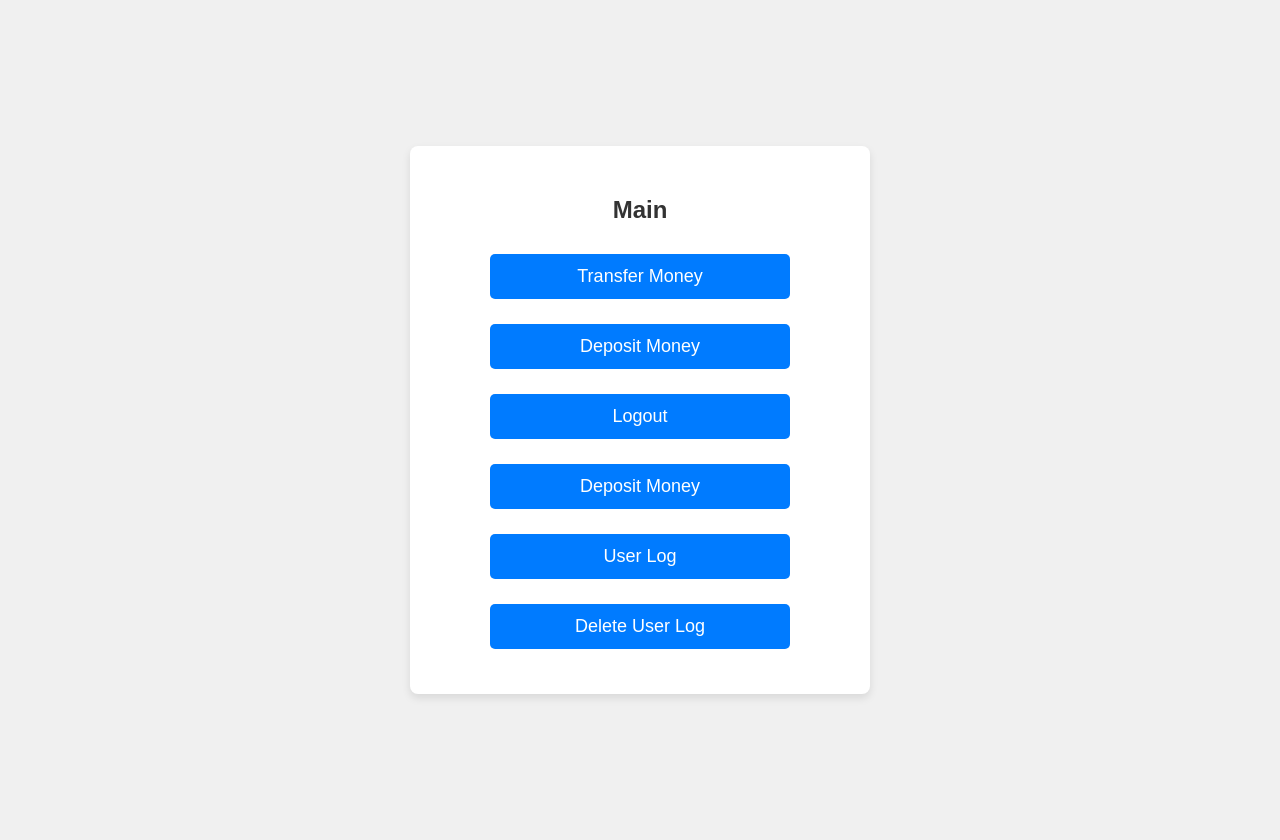
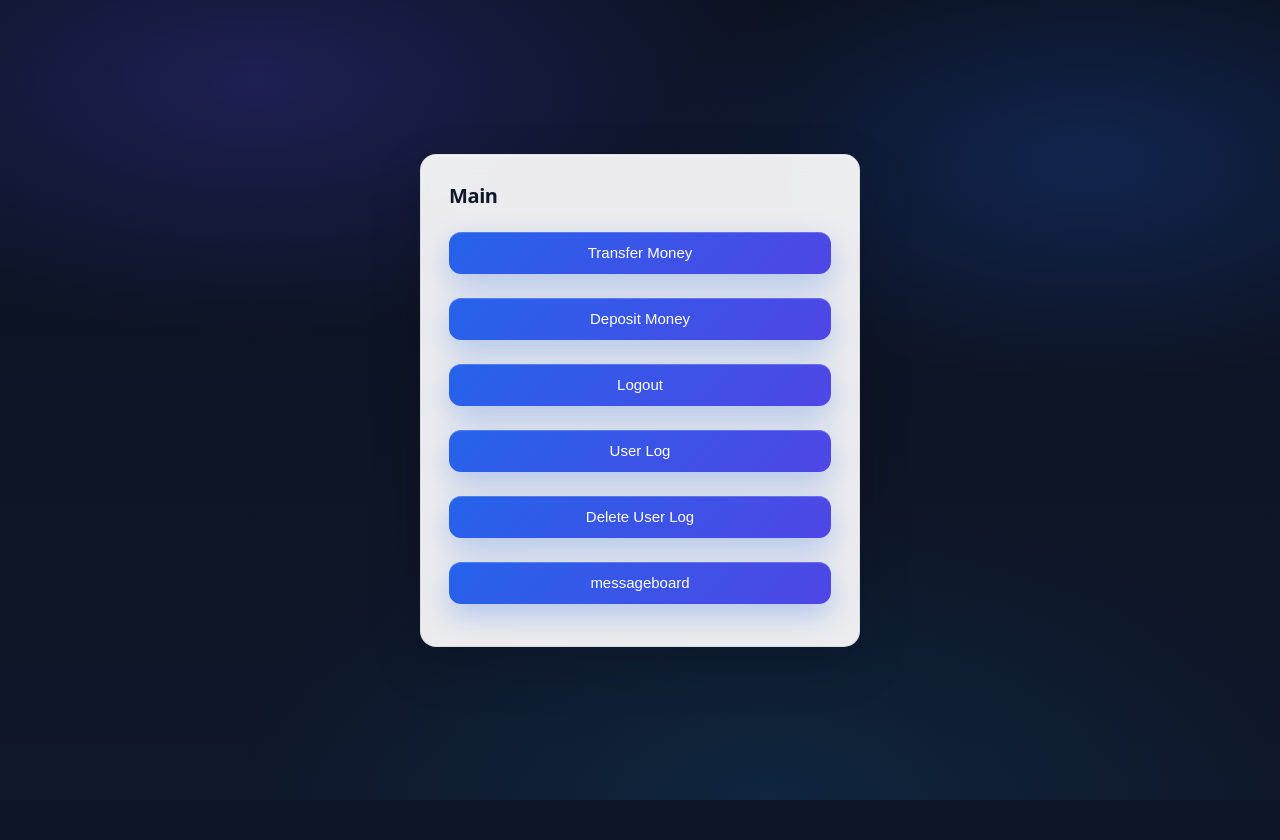
Before and after one commit to UMRDESI/6106, a Flask app: page /main in a window 1280 px wide. After the commit the page ends 800 px from the top, so only its background shows below. Run offline with Flask 3, Linux system fonts and the light colour scheme.

Commit message:
messageboard

```diff
--- a/app.py
+++ b/app.py
@@ -37,6 +37,11 @@ def deposit_money():
 
     return(render_template("deposit_money.html"))
 
+@app.route("/messageboard",methods=["GET","POST"])
+def messageboard():
+
+    return(render_template("messageboard.html"))
+
 @app.route("/userlog",methods=["GET","POST"])
 def userlog():
     conn = sqlite3.connect('user.db')
--- a/static/styles.css
+++ b/static/styles.css
@@ -1,97 +1,183 @@
+/* ========== Base / Theme ========== */
+:root{
+  --bg0: #0b1220;
+  --bg1: #0f172a;
+  --card: rgba(255,255,255,.92);
+  --cardBorder: rgba(255,255,255,.18);
+  --text: #0f172a;
+  --muted: rgba(15,23,42,.68);
+  --primary: #2563eb;
+  --primary2: #4f46e5;
+  --ring: rgba(37,99,235,.22);
+  --shadow: 0 18px 50px rgba(2,6,23,.18);
+}
+
+*{ box-sizing: border-box; }
+
+html, body{
+  height: 100%;
+}
 
 body {
-    font-family: 'Arial', sans-serif;
-    background-color: #f0f0f0;
+  /* 字体更“高级”：系统无衬线 + 更好的抗锯齿 */
+  font-family: ui-sans-serif, system-ui, -apple-system, "Segoe UI",
+               Roboto, "Helvetica Neue", Arial, "Noto Sans", "PingFang SC",
+               "Hiragino Sans GB", "Microsoft YaHei", sans-serif;
+  -webkit-font-smoothing: antialiased;
+  -moz-osx-font-smoothing: grayscale;
+
   margin: 0;
-    padding: 20px;
+  padding: 24px;
+
+  /* 背景做成更“产品化”的深色渐变 + 轻微光斑 */
+  background:
+    radial-gradient(900px 420px at 20% 10%, rgba(79,70,229,.25), transparent 60%),
+    radial-gradient(700px 360px at 85% 20%, rgba(37,99,235,.22), transparent 62%),
+    radial-gradient(900px 520px at 60% 100%, rgba(14,165,233,.10), transparent 60%),
+    linear-gradient(180deg, var(--bg0), var(--bg1));
+
   display: flex;
   justify-content: center;
   align-items: center;
-    height: 100vh;
+  min-height: 100vh;
 }
 
+/* ========== Container Card ========== */
 .container {
-    background-color: #ffffff;
-    padding: 30px;
-    border-radius: 8px;
-    box-shadow: 0 4px 8px rgba(0, 0, 0, 0.1);
-    max-width: 400px;
   width: 100%;
-    text-align: center;
+  max-width: 440px;
+  padding: 28px;
+
+  border-radius: 16px;
+  background: var(--card);
+  border: 1px solid rgba(15,23,42,.08);
+
+  /* 更细腻的阴影：立体但不脏 */
+  box-shadow:
+    var(--shadow),
+    0 1px 0 rgba(255,255,255,.65) inset;
+
+  text-align: left; /* 左对齐更“高级”，信息密度也更舒服 */
+  backdrop-filter: blur(10px);
 }
 
-.image-class {
-    max-width: 100%;  /* Ensures the image scales down responsively */
-    height: auto;     /* Maintains the aspect ratio of the image */
-    border-radius: 8px; /* Optional: Adds rounded corners */
-    margin-bottom: 20px; /* Adds space below the image */
-    display: block;
+/* 标题层级更清晰 */
+h2 {
+  margin: 0 0 14px 0;
+  font-size: 20px;
+  line-height: 1.25;
+  letter-spacing: -0.02em;
+  color: var(--text);
 }
 
-h2 {
-    font-size: 24px;
-    margin-bottom: 20px;
-    color: #333;
+/* 如果你有副标题/说明文字，直接用 p 会更像产品 */
+p {
+  margin: 12px 0 0 0;
+  font-size: 14px;
+  line-height: 1.6;
+  color: var(--muted);
 }
 
-form {
-    margin: 15px 0;
+/* ========== Image ========== */
+.image-class {
+  width: 100%;
+  height: auto;
+  display: block;
+  border-radius: 14px;
+  margin-bottom: 18px;
+
+  /* 图片更“精致”：轻微边框 + 轻阴影 */
+  border: 1px solid rgba(15,23,42,.08);
+  box-shadow: 0 10px 28px rgba(2,6,23,.10);
 }
 
-input[type="submit"] {
-    background-color: #007bff;
-    color: white;
-    padding: 12px 24px;
-    border: none;
-    border-radius: 5px;
-    font-size: 18px;
-    cursor: pointer;
-    transition: background-color 0.3s ease;
-    width: 100%;
-    max-width: 300px;
+/* ========== Form Layout ========== */
+form{
+  margin: 14px 0;
 }
 
+/* 统一输入/按钮外观 */
 input, button {
   width: 100%;
-    padding: 10px;
+  border-radius: 12px;
+  font-size: 15px;
+  line-height: 1.2;
+  padding: 12px 14px;
   margin-top: 10px;
-    border-radius: 4px;
-    border: 1px solid #ddd;
-    font-size: 16px;
 }
 
-button {
-    background-color: #007bff;
-    color: white;
-    border: none;
-    cursor: pointer;
+/* Input：更现代的边框/背景/聚焦态 */
+input {
+  border: 1px solid rgba(15,23,42,.12);
+  background: rgba(255,255,255,.9);
+  color: var(--text);
+  transition: box-shadow .18s ease, border-color .18s ease, transform .18s ease;
 }
 
-button:hover {
-    background-color: #0056b3;
+input::placeholder{
+  color: rgba(15,23,42,.45);
 }
 
-
-p {
-    margin-top: 20px;
-    font-size: 18px;
-    color: #007bff;
+input:focus{
+  outline: none;
+  border-color: rgba(37,99,235,.55);
+  box-shadow: 0 0 0 4px var(--ring);
+  transform: translateY(-1px);
 }
 
+/* Submit / Button：用渐变 + 高光，显得“高级” */
+button,
+input[type="submit"] {
+  border: 0;
+  cursor: pointer;
+  color: #fff;
+
+  background: linear-gradient(135deg, var(--primary), var(--primary2));
+  box-shadow:
+    0 12px 30px rgba(37,99,235,.28),
+    0 1px 0 rgba(255,255,255,.20) inset;
+
+  transition: transform .18s ease, box-shadow .18s ease, filter .18s ease;
+}
+
+button:hover,
+input[type="submit"]:hover{
+  transform: translateY(-1px);
+  box-shadow:
+    0 16px 38px rgba(37,99,235,.34),
+    0 1px 0 rgba(255,255,255,.22) inset;
+  filter: saturate(1.08);
+}
+
+button:active,
+input[type="submit"]:active{
+  transform: translateY(0px);
+  box-shadow:
+    0 10px 24px rgba(37,99,235,.24),
+    0 1px 0 rgba(255,255,255,.18) inset;
+}
+
+/* 你原来 p 是蓝色提示，我改成更“产品化”的提示条（可选） */
+p.notice{
+  margin-top: 14px;
+  padding: 10px 12px;
+  border-radius: 12px;
+  background: rgba(37,99,235,.08);
+  border: 1px solid rgba(37,99,235,.18);
+  color: rgba(30,58,138,.92);
+  font-size: 13px;
+}
+
+/* ========== Responsive ========== */
 @media (max-width: 768px) {
+  body{
+    padding: 16px;
+  }
   .container {
     padding: 20px;
+    border-radius: 14px;
   }
-
   h2 {
-        font-size: 20px;
-    }
-
-    input, button {
-        font-size: 14px;
-    }
-
-    p {
-        font-size: 16px;
+    font-size: 18px;
   }
 }
--- a/templates/main.html
+++ b/templates/main.html
@@ -14,14 +14,14 @@
         <form action="/" method="post">
             <input type="submit" value="Logout">
         </form>
-        <form action="/" method="post">
-            <input type="submit" value="Deposit Money">
-        </form>
         <form action="/userlog" method="post">
             <input type="submit" value="User Log">
         </form>
         <form action="/deleteuserlog" method="post">
             <input type="submit" value="Delete User Log">
         </form>
+        <form action="/messageboard" method="post">
+            <input type="submit" value="messageboard">
+        </form>
     </div>
 </body>
```
Also changed, not shown: templates/messageboard.html (added, +336 -0 lines), user.db. Lines whose indentation alone changed are shown as unchanged.
